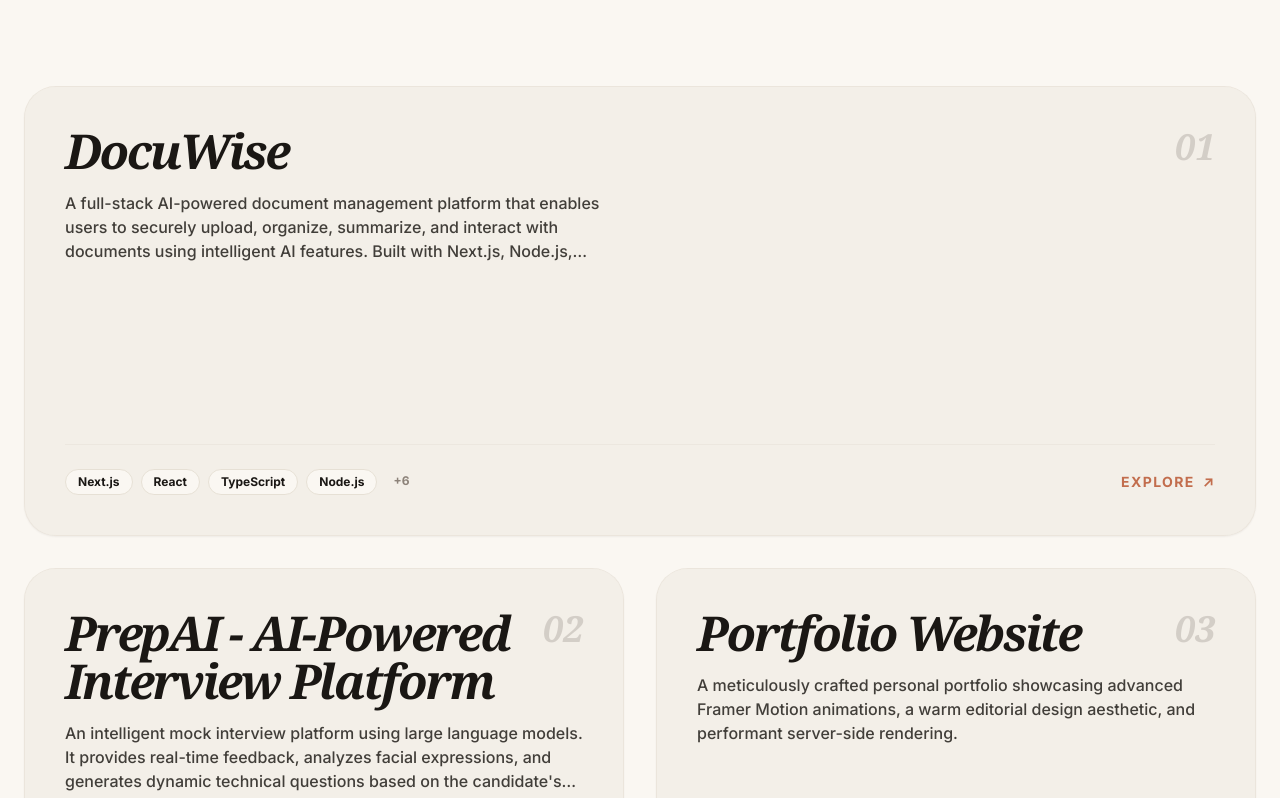
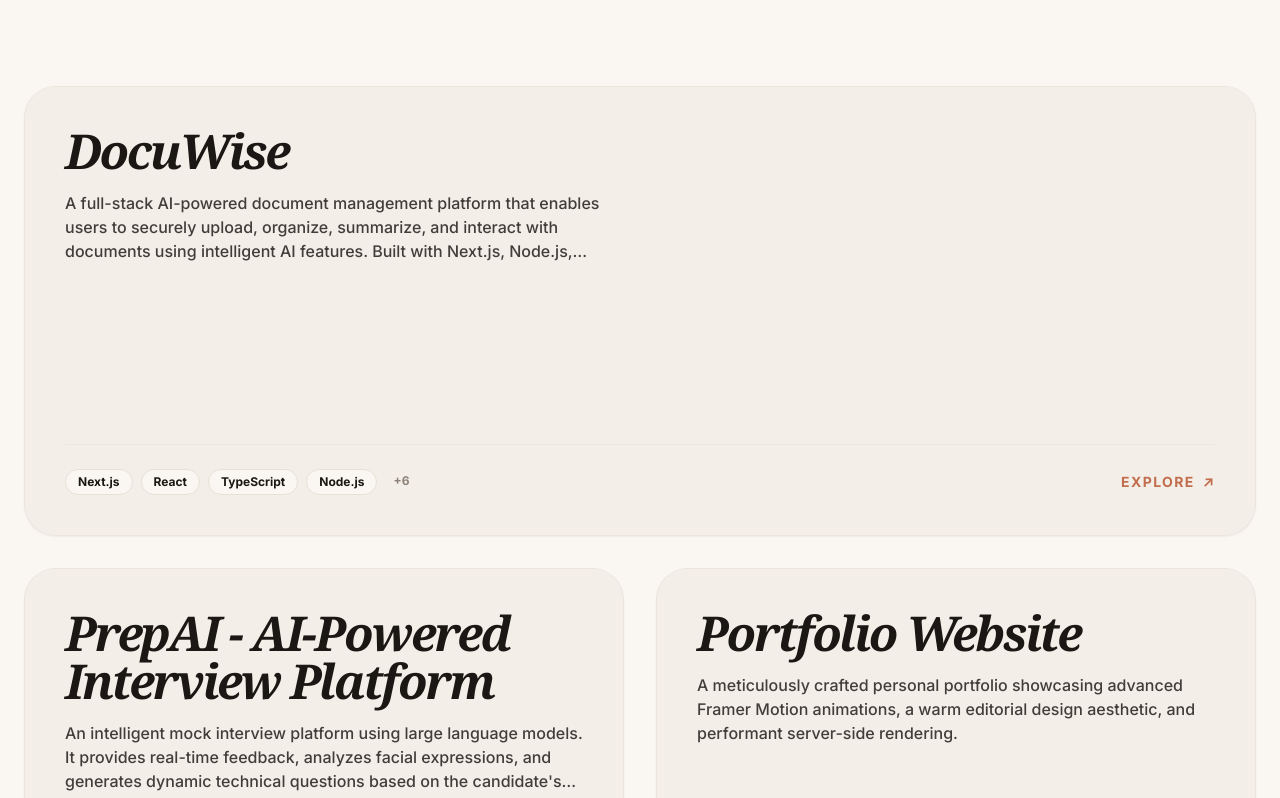
Before and after one commit to Anshikasaxenaa/Portfolio_, a Next.js app: page / in a window 1280 px wide. Shown: the part 6242-7040 px from the top of the page. Built offline with nearby package versions, Linux system fonts and the light colour scheme.

Commit message:
Removed the numbering from the projects

```diff
--- a/src/components/ui/BentoProjectCard.tsx
+++ b/src/components/ui/BentoProjectCard.tsx
@@ -71,10 +71,7 @@
 
       {/* Content Container */}
       <div className="relative z-20 flex flex-col h-full justify-end pointer-events-none">
-        {/* Number Badge */}
-        <div className={`absolute top-0 right-0 font-serif italic text-4xl font-bold transition-colors duration-500 pointer-events-auto ${active ? 'text-white/30' : 'text-warm-taupe/30'}`}>
-          0{project.id}
-        </div>
+
 
         {/* Title */}
         <h3 className={`font-serif italic text-3xl sm:text-4xl md:text-5xl font-bold leading-tight mb-4 transition-colors duration-500 pointer-events-auto ${active ? 'text-white' : 'text-warm-ink'}`}>
```
